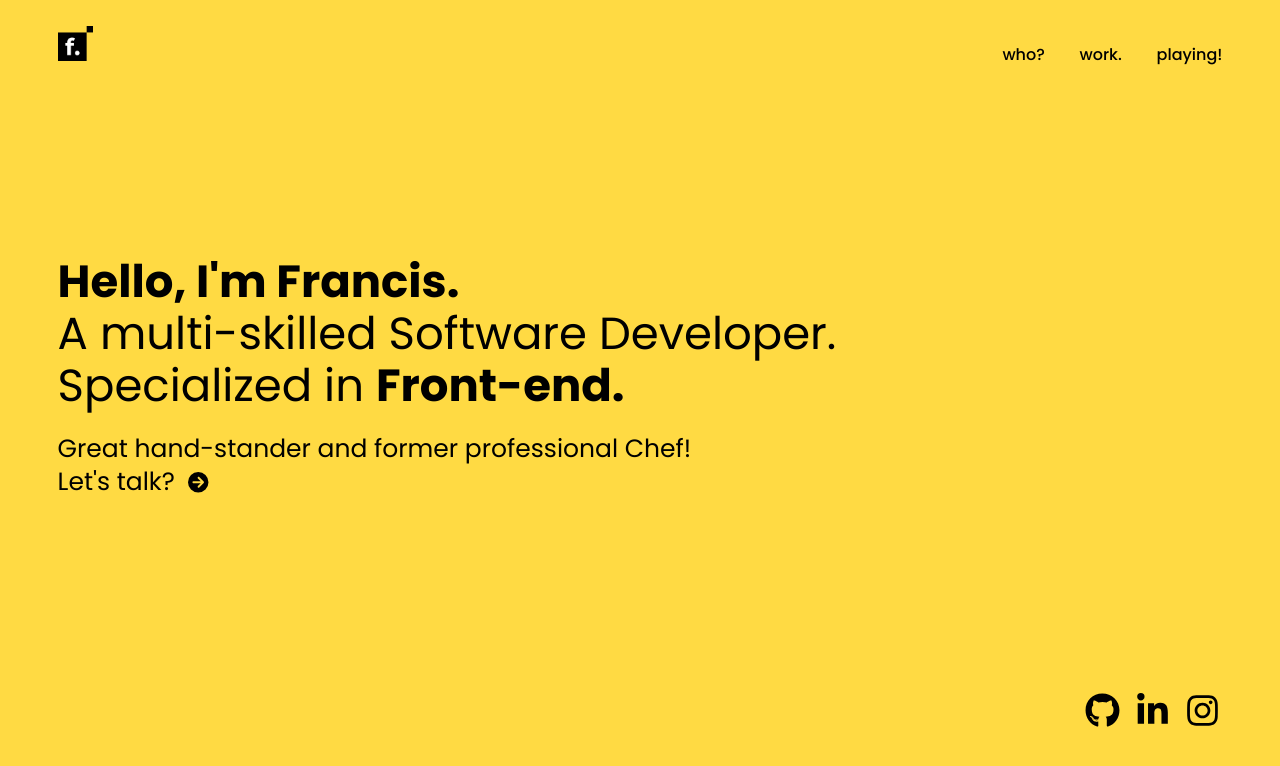
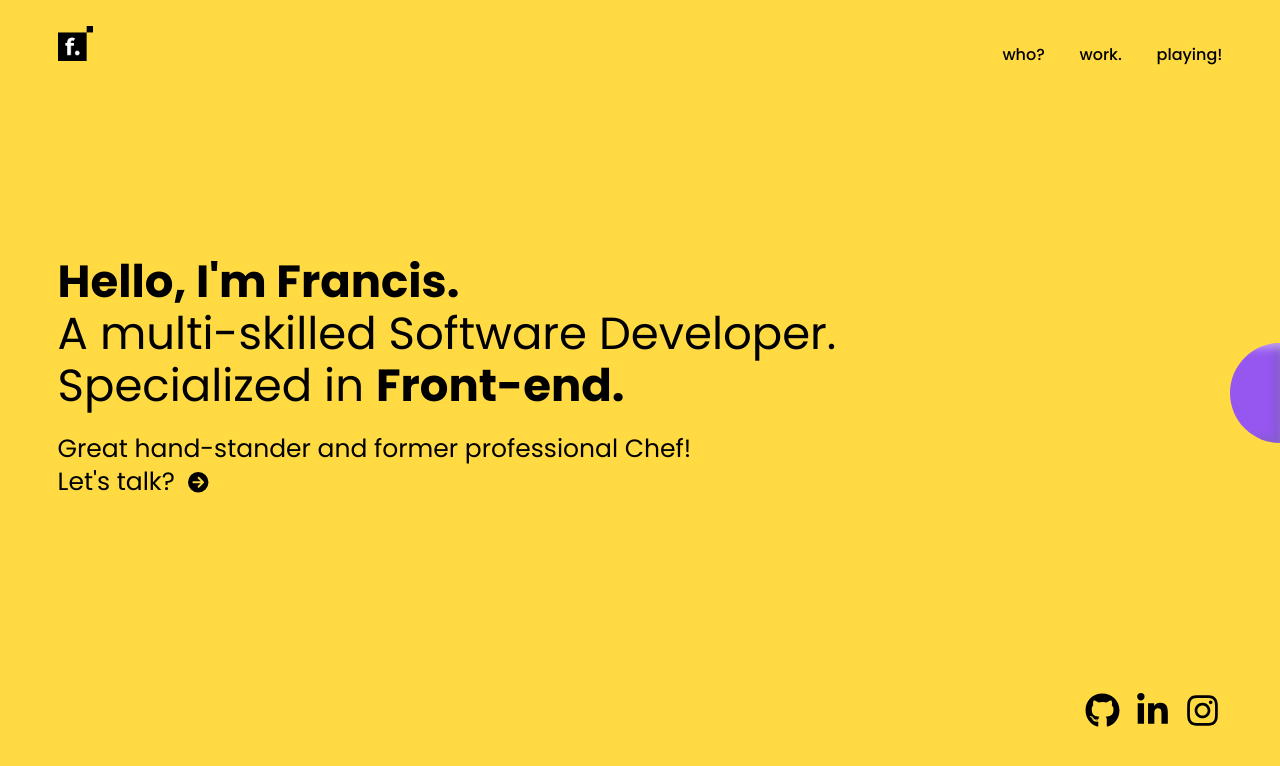
Before and after one commit to FrancisGuedes/francisguedes-website, a React (Create React App) app: page / in a window 1280 px wide. Shown: the top 766 px of the page. Built offline with nearby package versions, Linux system fonts and the light colour scheme.

Commit message:
started semi circle

```diff
--- a/src/containers/hero/hero.css
+++ b/src/containers/hero/hero.css
@@ -96,6 +96,23 @@ a {
   width: 1.6vw;
   height: 1.6vw;
   margin-left: 0.5vw;
+}
+
+.semi-circle-wrapper {
+  height: 100px;
+  width: 100px;
+  position: relative;
+  float: right;
+  top: -50%;
+}
+
+.semi-circle {
+  width: 100%;
+  height: 100%;
+  background-color: #9657f0;
+  clip-path: circle(50% at 0%);
+  transform: rotate(180deg);
+  box-shadow: inset -5px -5px 9px rgba(255,255,255,0.45), inset 5px 5px 9px rgba(94,104,121,0.3);
 }
 
 @media screen and (min-width: 2001px) {
```
